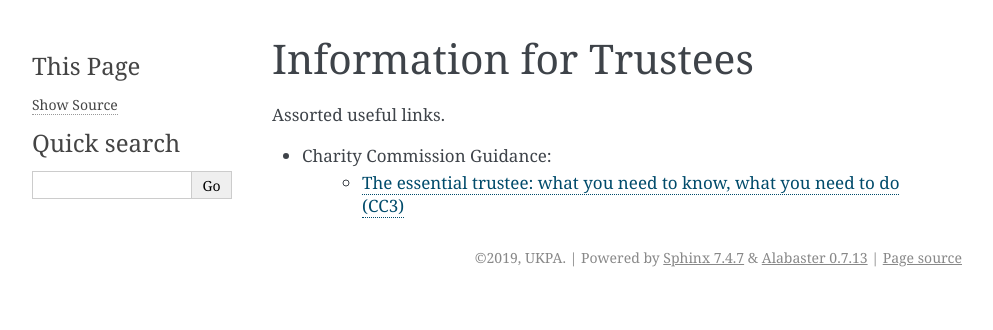
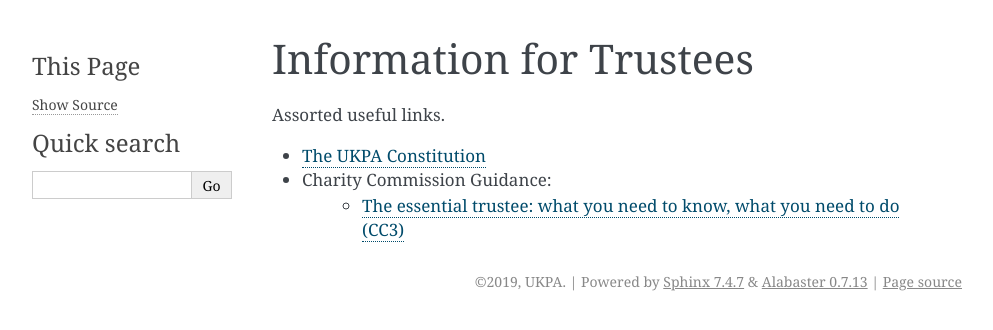
Before and after one commit to UKPythonAssociation/ukpa-internaldocs, a Sphinx documentation site: the page built from source/information-for-trustees.rst, in a window 1280 px wide. Shown: the top 330 px of the page, without its empty margins (148-1141 px from the left). Built offline with Sphinx 7.4.7, drawn with Linux system fonts in a browser that asks for light colours.

Commit message:
Add link to constitution

```diff
--- a/source/information-for-trustees.rst
+++ b/source/information-for-trustees.rst
@@ -3,5 +3,6 @@ Information for Trustees
 
 Assorted useful links.
 
-* Charity Commission Guidance:
-    * `The essential trustee: what you need to know, what you need to do (CC3) <https://www.gov.uk/government/publications/the-essential-trustee-what-you-need-to-know-cc3>`_
+- `The UKPA Constitution <https://github.com/UKPythonAssociation/ukpa-constitution/releases/latest>`_
+- Charity Commission Guidance:
+    - `The essential trustee: what you need to know, what you need to do (CC3) <https://www.gov.uk/government/publications/the-essential-trustee-what-you-need-to-know-cc3>`_
```
